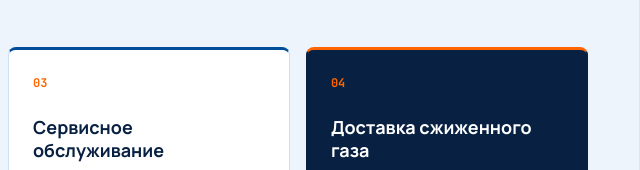
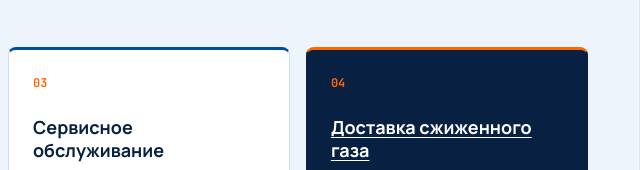
Before and after one commit to salewam/remgaz-service-preview, a website: page index.html in a window 1280 px wide. Shown: the part 2580-2750 px from the top of the page, 640-1280 px from the left. Drawn offline with Linux system fonts and the light colour scheme; no server answers.

Commit message:
Keep gas delivery highlighted independently of selected service

```diff
--- a/assets/services.js
+++ b/assets/services.js
@@ -6,14 +6,12 @@
 
   const tabs = Array.from(services.querySelectorAll('.service-grid .service-tab[role="tab"]'));
   const panels = tabs.map(tab => document.getElementById(tab.getAttribute('aria-controls')));
-  const cards = tabs.map(tab => tab.closest('.service-card'));
 
   function select(index) {
     tabs.forEach((tab, position) => {
       const active = position === index;
       tab.setAttribute('aria-selected', String(active));
       tab.tabIndex = active ? 0 : -1;
-      cards[position].classList.toggle('service-card-featured', active);
       panels[position].hidden = !active;
     });
   }
--- a/index.html
+++ b/index.html
@@ -817,7 +817,7 @@ body {
 .service-tab { display: inline; max-width: 100%; padding: 0; border: 0; background: transparent; color: inherit; font: inherit; text-align: left; overflow-wrap: anywhere; cursor: pointer; }
 .service-tab::after { content: ''; position: absolute; inset: 0; z-index: 1; border-radius: 8px; }
 .service-tab:focus-visible::after { outline: 2px solid var(--flame-orange); outline-offset: 3px; }
-.service-card:hover .service-tab { text-decoration: underline; text-underline-offset: 3px; }
+.service-card:hover .service-tab, .service-tab[aria-selected="true"] { text-decoration: underline; text-underline-offset: 3px; }
 .service-card p { color: var(--muted); font-size: 13px; line-height: 1.55; }
 .service-card-featured p { color: #B4CCE6; }
 .service-meta { display: flex; gap: 8px; flex-wrap: wrap; margin-top: auto; padding-top: 20px; }
```
Also changed, not shown: assets/homepage.test.mjs (+2 -2 lines).
